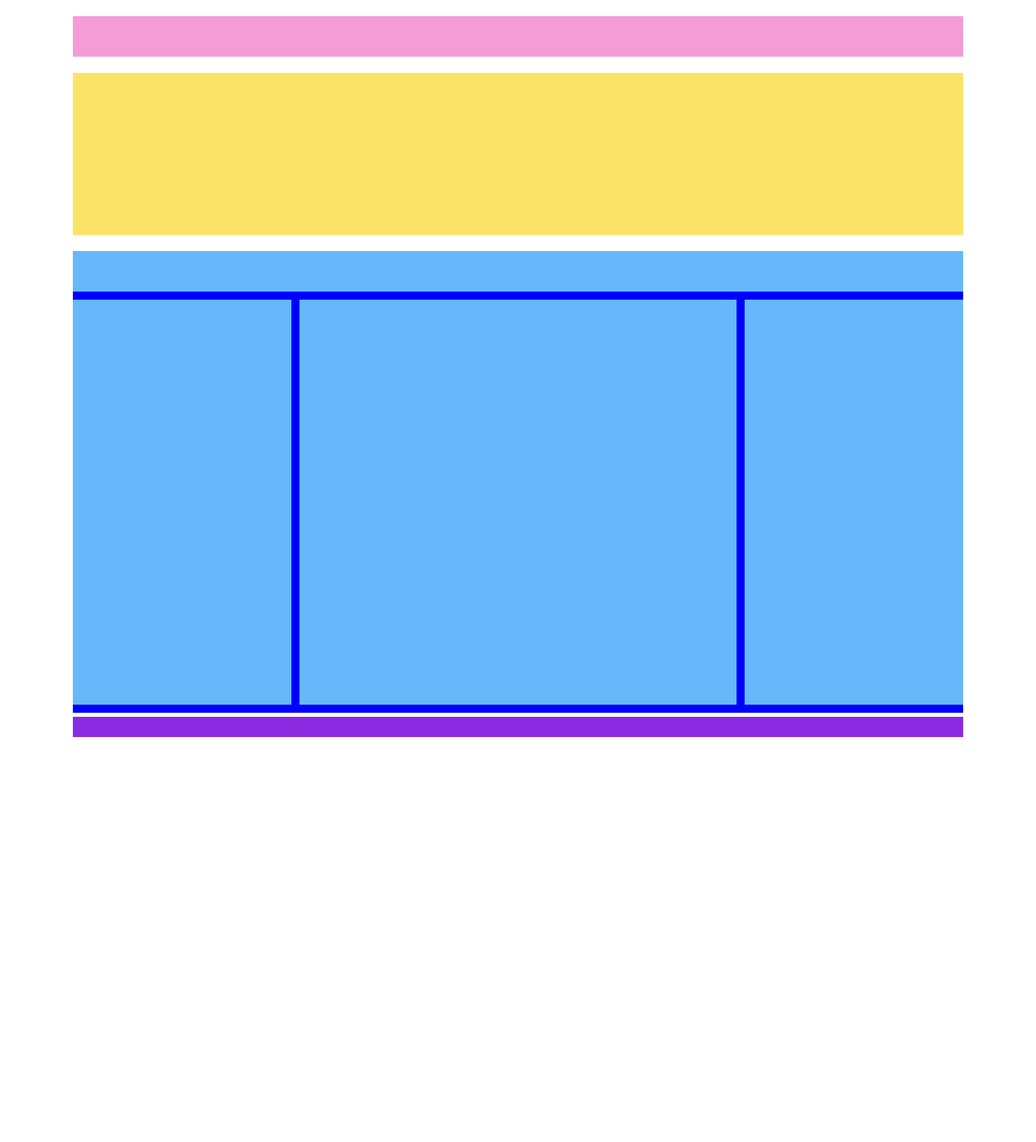
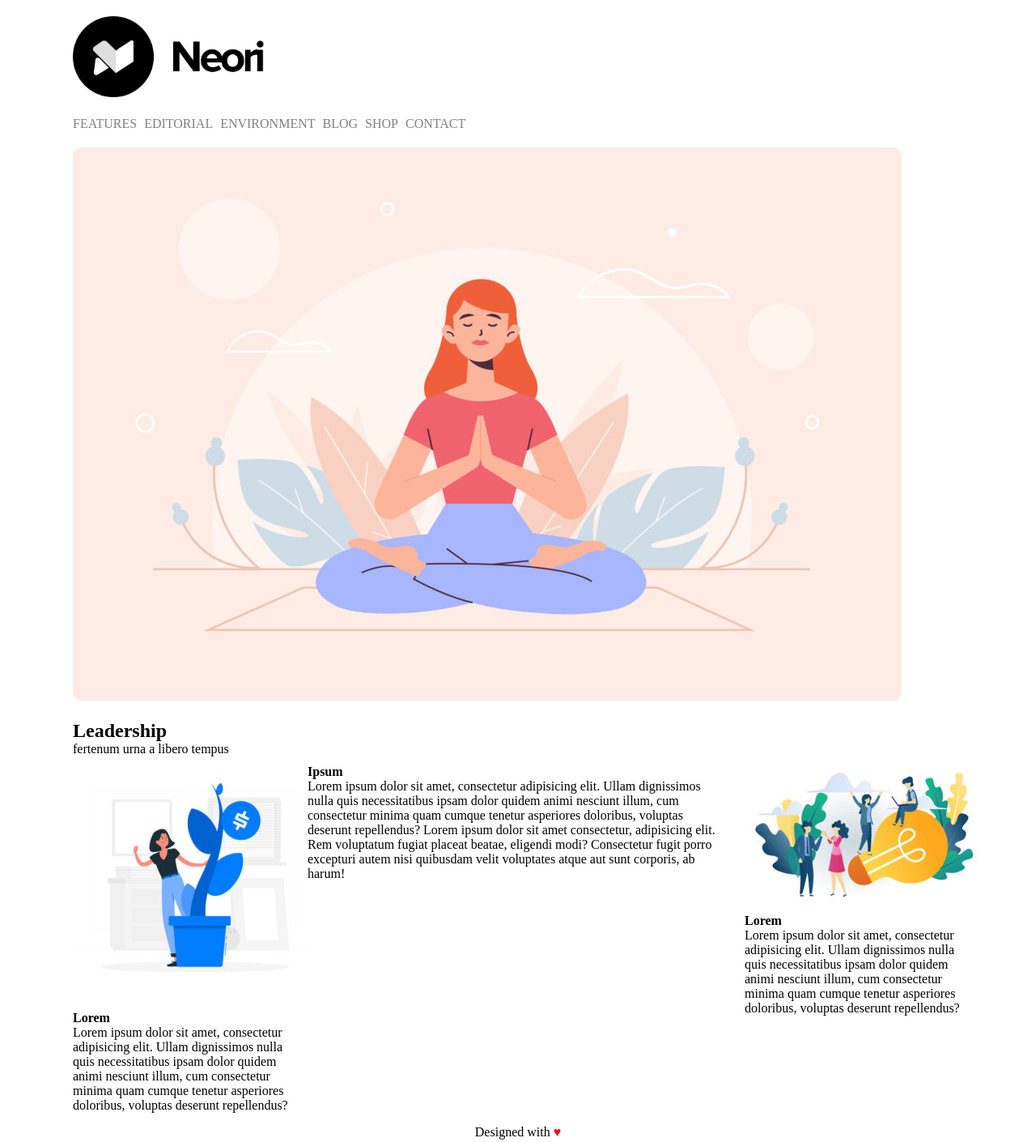
Before and after one commit to giocio97/htmlcss-wp, a plain HTML site: page index.html in a window 1280 px wide. Shown: the whole page at 81% size. Before the commit the page ends 925 px from the top, so only its background shows below. Drawn offline with Linux system fonts and the light colour scheme.

Commit message:
prima imp

```diff
--- a/css/style.css
+++ b/css/style.css
@@ -20,9 +20,25 @@
 }
 
 /* regola heder */
-header{
-    height: 50px;
-    background-color: rgb(245, 156, 215);
+/* header {
+        height: 100px;
+
+    /* background-color: rgb(245, 156, 215); */
+
+
+#logo{
+    width: auto;
+    height: 100px;
+    object-fit: contain;
+    margin-bottom: 20px;
+}
+header ul li{
+    display: inline;
+}
+header ul li a{
+    color: grey;
+    margin-right: 5px;
+    text-decoration: none;
 }
 
 .row{
@@ -38,7 +54,7 @@ header{
 
     /* debug */
     /* border: solid 2px blue; */
-    background-color: blue;
+    /* background-color: blue; */
 }
 
 .row-due::after{
@@ -49,18 +65,27 @@ header{
 
 /* regola footer */
 footer{
-    height: 25px;
-    background-color: blueviolet;
+    text-align: center;
+    /* height: 25px;
+    background-color: blueviolet; */
 }
+
+#cuore{color: red;}
 
 .centro{
     float: left;
     width: 100%;
 
     /* debug */
-    height: 200px;
-    background-color: rgb(250, 228, 103);
+    /* height: 200px;
+    background-color: rgb(250, 228, 103); */
 
+}
+
+#med{
+    object-fit: contain;
+    border-radius: 10px;
+    position: relative;
 }
 
 
@@ -71,8 +96,8 @@ footer{
 
 
     /* debug */
-    height: 50px;
-    background-color: rgb(103, 184, 250);
+    /* height: 50px;
+    background-color: rgb(103, 184, 250); */
 
 
 }
@@ -83,7 +108,7 @@ footer{
     margin-bottom: 10px;
 
     /* debug */
-   height: 500px;
+   /* height: 500px; */
 
 
 }
@@ -95,19 +120,25 @@ footer{
 
    /* debug */
 
-   background-color: rgb(103, 184, 250);
+   /* background-color: rgb(103, 184, 250); */
 
 }
 
 .seconda.colonna {
     width: 540px;
-   margin-right: 10px;
+   padding-left: 10px;
+   padding-right: 10px;
 
 
    /* debug */
 
-   background-color: rgb(103, 184, 250);
+   /* background-color: rgb(103, 184, 250); */
 
+}
+
+.imgcl{
+    object-fit: contain;
+    border-radius: 5px;
 }
 
 .terza.colonna {
@@ -117,6 +148,6 @@ footer{
 
    /* debug */
 
-   background-color: rgb(103, 184, 250);
+   /* background-color: rgb(103, 184, 250); */
 
 }
--- a/index.html
+++ b/index.html
@@ -11,6 +11,19 @@
    <div id="box">
     <!-- intestazione  -->
     <header>
+        <img id="logo" src="img/logo.png" alt="logo">
+        <nav>
+            <ul>
+                <li> <a href="#">FEATURES</a> </li>
+                <li> <a href="#">EDITORIAL</a></li>
+                <li><a href="#">ENVIRONMENT</a></li>
+                <li><a href="#">BLOG</a></li>
+                <li><a href="#">SHOP</a></li>
+                <li><a href="#">CONTACT</a></li>
+            </ul>
+
+
+        </nav>
 
     </header>
 
@@ -19,15 +32,35 @@
 
         <!-- primo blocco -->
         <div class="row">
-            <div class="centro"></div>
+            <div class="centro">
+                <img id="med" src="img/banner.jpg" alt="bannermed">
+            </div>
         </div>
 
         <!-- secondo blocco -->
         <div class="row-due">
-            <div class="center2"></div>
-            <div class="prima colonna"></div>
-            <div class="seconda colonna"></div>
-            <div class="terza colonna"></div>
+            <div class="center2">
+                <h2>Leadership</h2>
+                <span>fertenum urna a libero tempus </span>
+
+            </div>
+            <div class="prima colonna">
+                <img class="quad" src="img/img-1.jpg" alt="lorem">
+                <h4>Lorem</h4>
+                <span>Lorem ipsum dolor sit amet, consectetur adipisicing elit. Ullam dignissimos nulla quis necessitatibus ipsam dolor quidem animi nesciunt illum, cum consectetur minima quam cumque tenetur asperiores doloribus, voluptas deserunt repellendus?</span>
+            </div>
+            <div class="seconda colonna">
+                <!-- <img id="imgcl" src="img/banner-2.jpg" alt="lorem"> -->
+                <h4>Ipsum</h4>
+                <span>Lorem ipsum dolor sit amet, consectetur adipisicing elit. Ullam dignissimos nulla quis necessitatibus ipsam dolor quidem animi nesciunt illum, cum consectetur minima quam cumque tenetur asperiores doloribus, voluptas deserunt repellendus?
+                Lorem ipsum dolor sit amet consectetur, adipisicing elit. Rem voluptatum fugiat placeat beatae, eligendi modi? Consectetur fugit porro excepturi autem nisi quibusdam velit voluptates atque aut sunt corporis, ab harum!
+                </span>
+            </div>
+            <div class="terza colonna">
+                <img class="quad" src="img/img-3.jpg" alt="lorem">
+                <h4>Lorem</h4>
+                <span>Lorem ipsum dolor sit amet, consectetur adipisicing elit. Ullam dignissimos nulla quis necessitatibus ipsam dolor quidem animi nesciunt illum, cum consectetur minima quam cumque tenetur asperiores doloribus, voluptas deserunt repellendus?</span>
+            </div>
 
 
         </div>
@@ -35,7 +68,7 @@
 
     <!-- footer -->
     <footer>
-
+        Designed with <span id="cuore">&hearts;</span>
     </footer>
 </div>
 </body>
```
